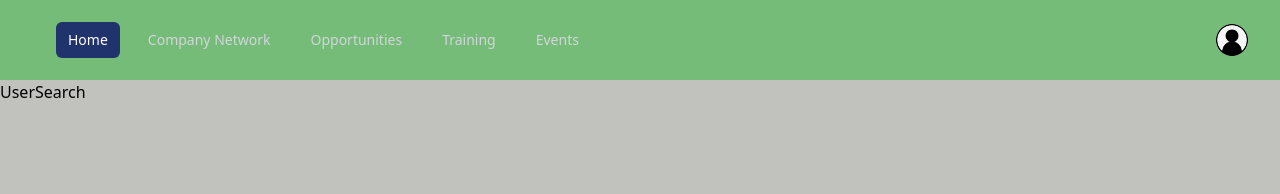
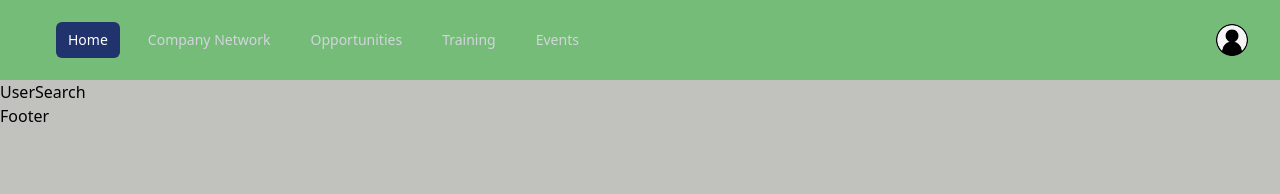
Before and after one commit to CallanVass/Internal-Hiring-App-Front-End, a React (Vite) app in the folder TalentForge-React-Front-End/: page /user-search in a window 1280 px wide. Shown: the top 194 px of the page. Built offline with nearby package versions, Linux system fonts and the light colour scheme.

Commit message:
added footer component and linked

```diff
--- a/TalentForge-React-Front-End/src/components/App.jsx
+++ b/TalentForge-React-Front-End/src/components/App.jsx
@@ -2,6 +2,7 @@ import { useState } from 'react'
 import '../assets/App.css'
 import { BrowserRouter, Routes, Route } from 'react-router-dom';
 import NavBar from './NavBar'; // Import the 'NavBar' component
+import Footer from './Footer'; // Import the 'Footer' component
 import Login from './Login'; // Import the 'Login' component
 import HomePage from './HomePage'; // Import the 'HomePage' component
 import Profile from './Profile'; // Import the 'Profile' component
@@ -25,6 +26,7 @@ function App() {
           <Route path='/opportunities' element={<Opportunities />} />
           <Route path='/user-search' element={<UserSearch />} />
         </Routes>
+        <Footer />
       </BrowserRouter>
     </>
   )
--- /dev/null
+++ b/TalentForge-React-Front-End/src/components/Footer.jsx
@@ -0,0 +1,9 @@
+import React from 'react'
+
+const Footer = () => {
+  return (
+    <div>Footer</div>
+  )
+}
+
+export default Footer
```
